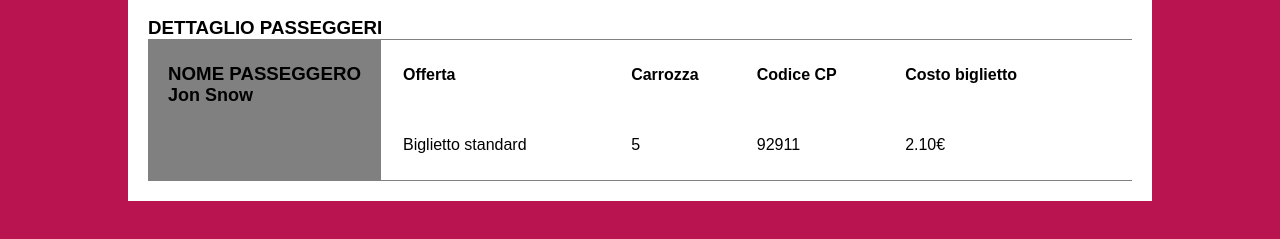
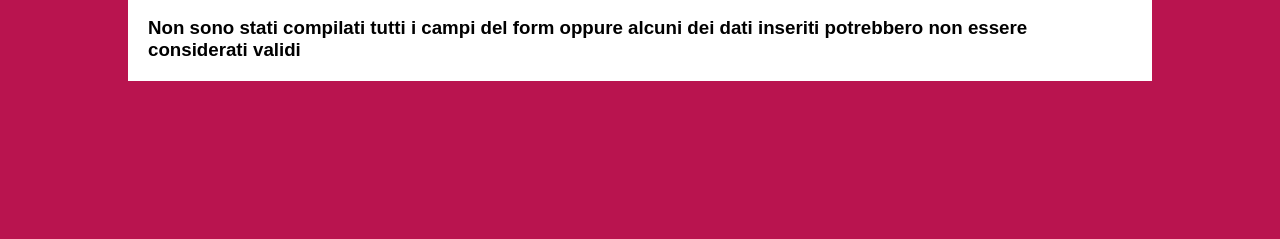
Before and after one commit to AlexNunzi/js-biglietto-treno-form, a plain HTML site: page index.html in a window 1280 px wide. Both pictures are taken after a click on the button "Genera". Shown: the part 331-570 px from the top of the page. Drawn offline with Linux system fonts and the light colour scheme.

Commit message:
Inserita logica JS che gestisce l'inserimento dei valori calcolati all'interno della tabella dell'html.

```diff
--- a/index.html
+++ b/index.html
@@ -40,14 +40,21 @@
                 </div>
             </div>
 
+                <div id="ticketSlot" class="d-none">
                     <h2>IL TUO BIGLIETTO</h2>
 
                     <div class="container ticketContainer">
+
+                        <div id="ticketError" class="d-none">
+                            <h3>Non sono stati compilati tutti i campi del form oppure alcuni dei dati inseriti potrebbero non essere considerati validi</h3>
+                        </div>
+
+                        <div id="ticketInfoSlot" class="d-none">
                             <h3>DETTAGLIO PASSEGGERI</h3>
                             <div class="d-flex">
                                 <div class="nameContainer">
                                     <h3>NOME PASSEGGERO</h3>
-                        <div id="nameSlot">Jon Snow</div>
+                                    <div id="nameSlot"></div>
                                 </div>
 
                                 <div class="tableContainer">
@@ -59,15 +66,19 @@
                                             <th>Costo biglietto</th>
                                         </tr>
                                         <tr>
-                                <td>Biglietto standard</td>
-                                <td>5</td>
-                                <td>92911</td>
-                                <td>2.10€</td>
+                                            <td id="ticketDiscount"></td>
+                                            <td id="ticketCarriage"></td>
+                                            <td id="ticketCP"></td>
+                                            <td id="ticketPrice"></td>
                                         </tr>
                                     </table>
                                 </div>
                             </div>
                         </div>
+
+                    </div>
+                </div>
+
         </main>
 
         <script type="text/javascript" src="js/main.js"></script>
--- a/js/main.js
+++ b/js/main.js
@@ -1,5 +1,13 @@
 const startButton = document.querySelector('#startButton');
 const resetButton = document.querySelector('#resetButton');
+const ticketDiscount = document.querySelector('#ticketDiscount');
+const ticketCarriage = document.querySelector('#ticketCarriage');
+const ticketCP = document.querySelector('#ticketCP');
+const ticketPrice = document.querySelector('#ticketPrice');
+const nameSlot = document.querySelector('#nameSlot');
+const ticketSlot = document.querySelector('#ticketSlot')
+const ticketError = document.querySelector('#ticketError')
+const ticketInfoSlot = document.querySelector('#ticketInfoSlot')
 let travelDistance = document.querySelector('#travelDistance');
 let userName = document.querySelector('#userName');
 let userAge = document.querySelector('#userAge');
@@ -10,6 +18,18 @@ let userTravelPrice;
 let ticketType;
 
 startButton.addEventListener('click', function(){
+
+    //Pulizia preventiva di ticketSlot
+
+    ticketSlot.classList.add('d-none');
+    ticketSlot.classList.remove('d-block');
+    ticketError.classList.add('d-none');
+    ticketError.classList.remove('d-block');
+    ticketSlot.classList.add('d-none');
+    ticketSlot.classList.remove('d-block');
+    ticketInfoSlot.classList.add('d-none');
+    ticketInfoSlot.classList.remove('d-block');
+
     console.log(parseInt(travelDistance.value));
     console.log(userAge.value);
     console.log('pulsante premuto');
@@ -21,6 +41,10 @@ startButton.addEventListener('click', function(){
 
     if(!userName.value || !travelDistance.value || isNaN(parseInt(travelDistance.value)) || userAge.value == 0){
         console.log('Non sono stati compilati tutti i campi del form oppure alcuni dei dati inseriti potrebbero non essere considerati validi');
+        ticketSlot.classList.remove('d-none');
+        ticketSlot.classList.add('d-block');
+        ticketError.classList.remove('d-none');
+        ticketError.classList.add('d-block');
     } else {
         switch(userAge.value){
             case '1':
@@ -46,6 +70,19 @@ startButton.addEventListener('click', function(){
         console.log(`La tariffa applicata è quella relativa a: ${ticketType}`);
         console.log(`La carrozza assegnata è la numero: ${trainCarriage}`);
         console.log(`Il codice CP assegnato è: ${cpCode}`);
+
+
+        ticketDiscount.innerHTML = ticketType;
+        ticketCarriage.innerHTML = trainCarriage;
+        ticketCP.innerHTML = cpCode;
+        ticketPrice.innerHTML = userTravelPrice.toFixed(2) + '€';
+        nameSlot.innerHTML = userName.value;
+        ticketSlot.classList.remove('d-none');
+        ticketSlot.classList.add('d-block');
+        ticketInfoSlot.classList.remove('d-none');
+        ticketInfoSlot.classList.add('d-block');
+
+
     }
 });
 
@@ -54,4 +91,12 @@ resetButton.addEventListener('click', function(){
     userName.value = '';
     userAge.value = 0;
     travelDistance.value = '';
+    ticketSlot.classList.add('d-none');
+    ticketSlot.classList.remove('d-block');
+    ticketError.classList.add('d-none');
+    ticketError.classList.remove('d-block');
+    ticketSlot.classList.add('d-none');
+    ticketSlot.classList.remove('d-block');
+    ticketInfoSlot.classList.add('d-none');
+    ticketInfoSlot.classList.remove('d-block');
 })
```
Lines whose indentation alone changed are shown as unchanged.
